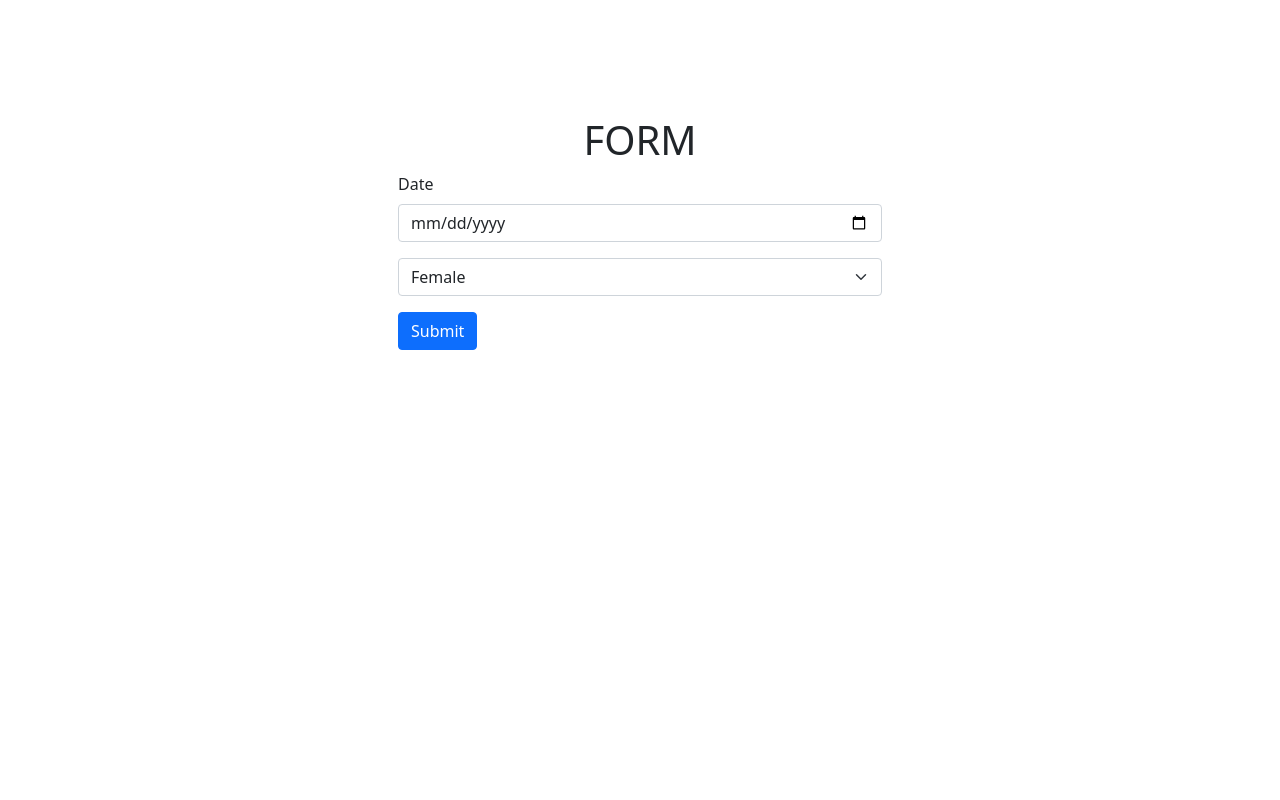
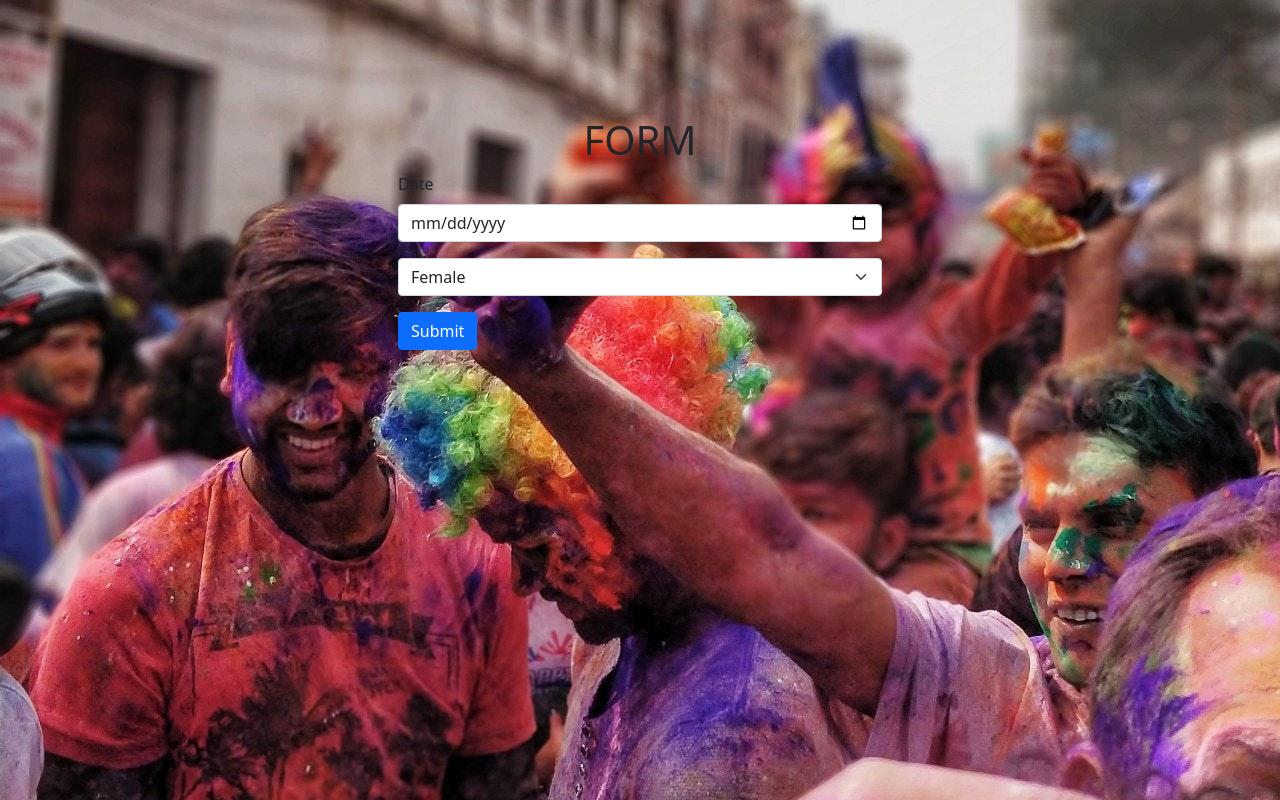
Before and after one commit to Annetkhavere/ghanian-name-generator, a plain HTML site: page generator.html in a window 1280 px wide. Drawn offline with Linux system fonts and the light colour scheme.

Commit message:
add a background image to the page

```diff
--- a/css/generator.css
+++ b/css/generator.css
@@ -1,3 +1,7 @@
+body {
+  background: url(../images/ghana.jpg);
+
+}
 h1 {
   text-align: center;
 }
```
Also changed, not shown: images/ghana.jpg (added).
